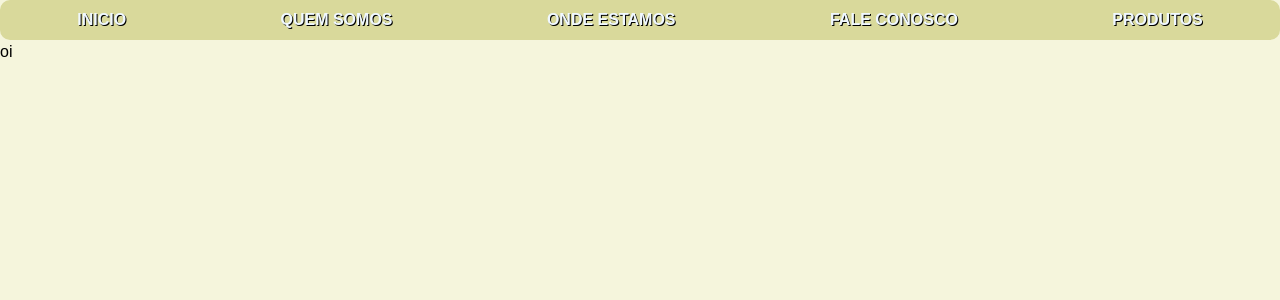
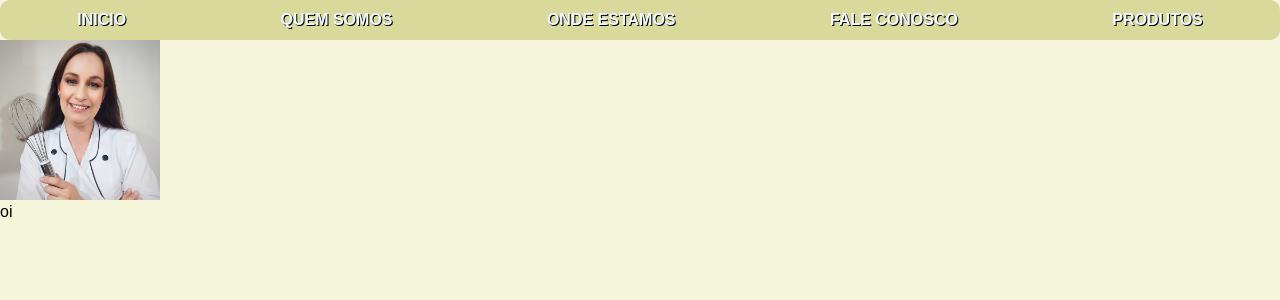
Before and after one commit to felipperegis/siterita, a Next.js app: page /quemsomos in a window 1280 px wide. Shown: the top 300 px of the page. Built offline with nearby package versions, Linux system fonts and the light colour scheme; a web font is replaced by a local one.

Commit message:
add quem somos

```diff
--- /dev/null
+++ b/src/app/Styles/Quemsomos.css
@@ -0,0 +1,9 @@
+.RitaFotoQuemSomos {
+    justify-content: center;
+    align-items: center;
+    display: flex;
+    display: flex;
+    height: 20vh;
+    width: 20vh;
+
+}
--- a/src/app/quemsomos/page.js
+++ b/src/app/quemsomos/page.js
@@ -1,11 +1,12 @@
 import Header from "../paginas/Header"
-
-
-
+import Rita from "../paginas/Imagem/rita.jpg"
+import Image from "next/image"
+import "../Styles/Quemsomos.css"
 export default function quemsomos () {
   return(
     < >
       <Header/>
+        <Image src= {Rita} className="RitaFotoQuemSomos"/>
         <h1>oi</h1>
 
 
```
Also changed, not shown: src/app/paginas/Imagem/rita.jpg (added), 1 other file (tests, documents, lock files or other folders).
